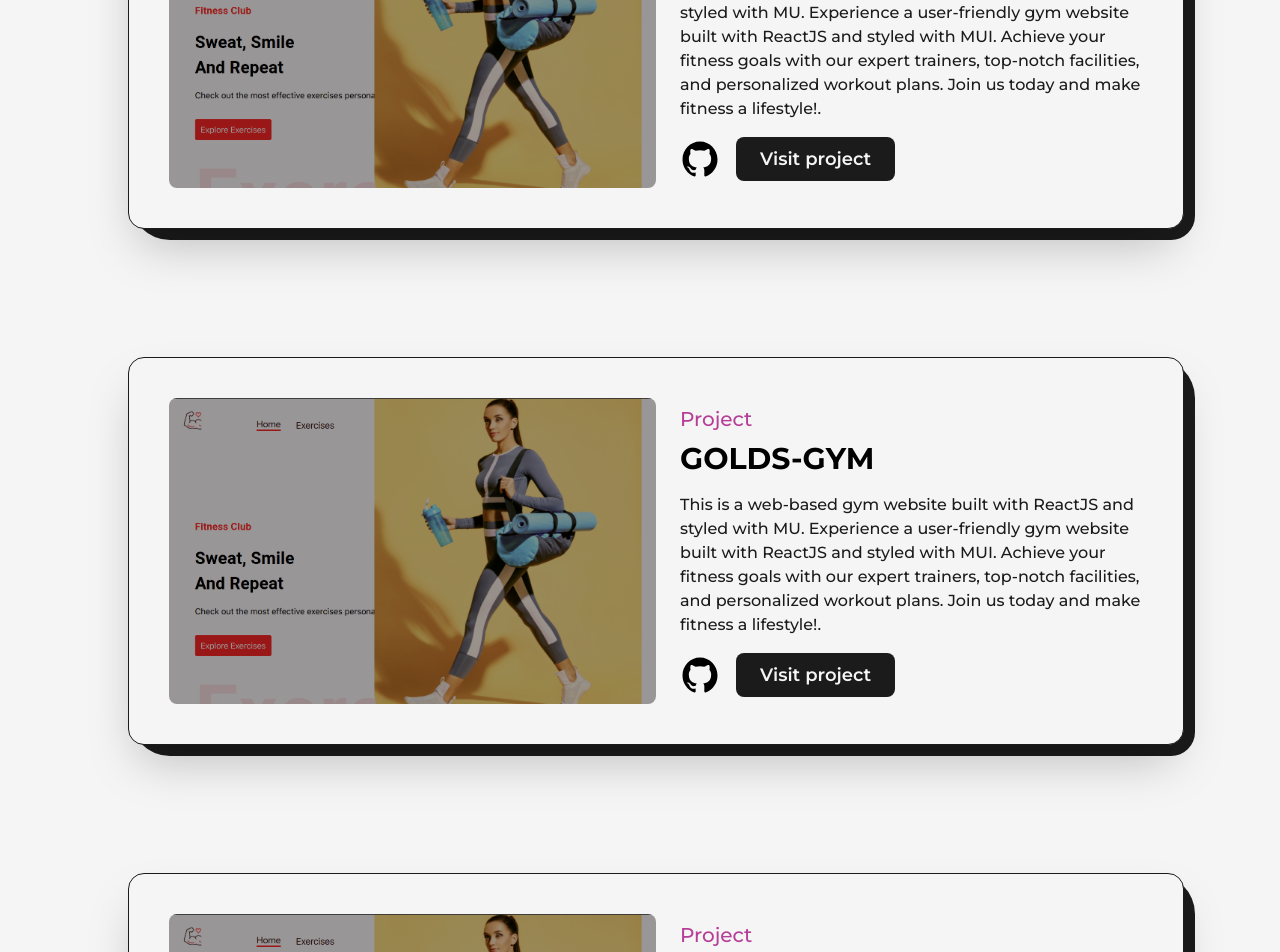
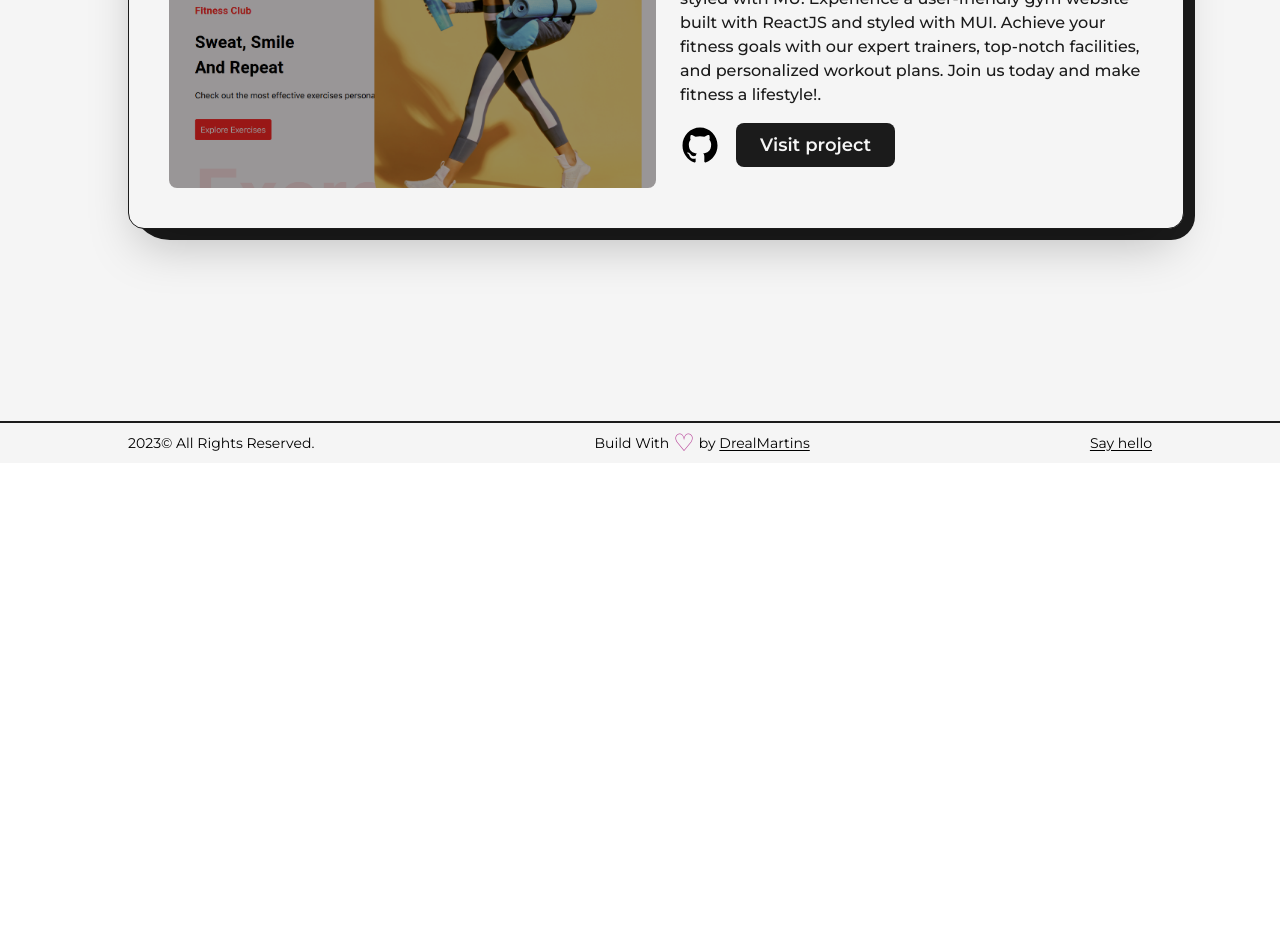
Before and after one commit to dreal-martins/Martins_Portfolio, a Next.js app: page /projects in a window 1280 px wide. Shown: the part 1240-2192 px from the top of the page. After the commit the page ends 1703 px from the top, so only its background shows below. Built offline with nearby package versions, Linux system fonts and the light colour scheme.

Commit message:
made some changes

```diff
--- a/src/component/NavBar.js
+++ b/src/component/NavBar.js
@@ -61,11 +61,17 @@
 const NavBar = () => {
   const [mode, setMode] = useThemeSwicher();
   const [isModalOpen, setIsModalOpen] = useState(false);
+  const buttonRef = useRef(null);
   const modalRef = useRef(null);
 
   useEffect(() => {
     const handleClickOutside = (event) => {
-      if (modalRef.current && !modalRef.current.contains(event.target)) {
+      if (
+        buttonRef.current &&
+        !buttonRef.current.contains(event.target) &&
+        modalRef.current &&
+        !modalRef.current.contains(event.target)
+      ) {
         setIsModalOpen(false);
       }
     };
@@ -78,12 +84,13 @@
   }, []);
 
   const handleToggleModal = () => {
-    setIsModalOpen(!isModalOpen);
+    setIsModalOpen((isModalOpen) => !isModalOpen);
   };
 
   return (
     <header className="w-full px-32 py-8 font-medium flex item-center justify-between dark:text-light relative z-10 lg:px-16 md:px-12 sm:px-8">
       <button
+        ref={buttonRef}
         className=" flex-col justify-center items-center hidden lg:flex"
         onClick={handleToggleModal}
       >
--- a/src/pages/projects.js
+++ b/src/pages/projects.js
@@ -37,17 +37,14 @@
         />
       </Link>
       <div className="w-1/2 flex flex-col items-start justify-between pl-6 lg:w-full lg:pl-0 lg:pt-6">
-        <span className="text-primary font-medium dark:text-primaryDark text-xl xs:text-base ">
-          {type}
-        </span>
         <Link
           href={link}
           target="_blank"
           className="hover:underline underline-offset-2"
         >
-          <h2 className="my-2 w-full text-left text-3xl font-bold dark:text-light sm:text-sm">
+          <h1 className="my-2 w-full text-left text-3xl font-bold dark:text-light sm:text-xl">
             {title}
-          </h2>
+          </h1>
         </Link>
         <p className="my-2 font-medium text-dark dark:text-light sm:text-sm">
           {summary}
@@ -148,51 +145,12 @@
               <FeaturedProject
                 title="GOLDS-GYM"
                 summary="This is a web-based gym website built with ReactJS and styled with MU. Experience a user-friendly gym website built with ReactJS and styled with MUI. Achieve your fitness goals with our expert trainers, top-notch facilities, and personalized workout plans. Join us today and make fitness a lifestyle!."
-                link="martinsgoldsgym.vercel.app"
+                link="https://martinsgoldsgym.vercel.app/"
                 type="Project"
                 img={project3}
                 github="https://github.com/dreal-martins/golds_gym"
               />
             </div>
-            <div className="col-span-12">
-              <FeaturedProject
-                title="GOLDS-GYM"
-                summary="This is a web-based gym website built with ReactJS and styled with MU. Experience a user-friendly gym website built with ReactJS and styled with MUI. Achieve your fitness goals with our expert trainers, top-notch facilities, and personalized workout plans. Join us today and make fitness a lifestyle!."
-                link="martinsgoldsgym.vercel.app"
-                type="Project"
-                img={project3}
-                github="https://github.com/dreal-martins/golds_gym"
-              />
-            </div>
-            <div className="col-span-12">
-              <FeaturedProject
-                title="GOLDS-GYM"
-                summary="This is a web-based gym website built with ReactJS and styled with MU. Experience a user-friendly gym website built with ReactJS and styled with MUI. Achieve your fitness goals with our expert trainers, top-notch facilities, and personalized workout plans. Join us today and make fitness a lifestyle!."
-                link="martinsgoldsgym.vercel.app"
-                type="Project"
-                img={project3}
-                github="https://github.com/dreal-martins/golds_gym"
-              />
-            </div>
-
-            {/* <div className="col-span-6 sm:col-span-12">
-              <Project
-                title="Crypto Screener Application"
-                link="/"
-                type="Project"
-                img={project1}
-                github="/"
-              />
-            </div>
-            <div className="col-span-6 sm:col-span-12">
-              <Project
-                title="Crypto Screener Application"
-                link="/"
-                type="Project"
-                img={project1}
-                github="/"
-              />
-            </div> */}
           </div>
         </Layout>
       </main>
```
